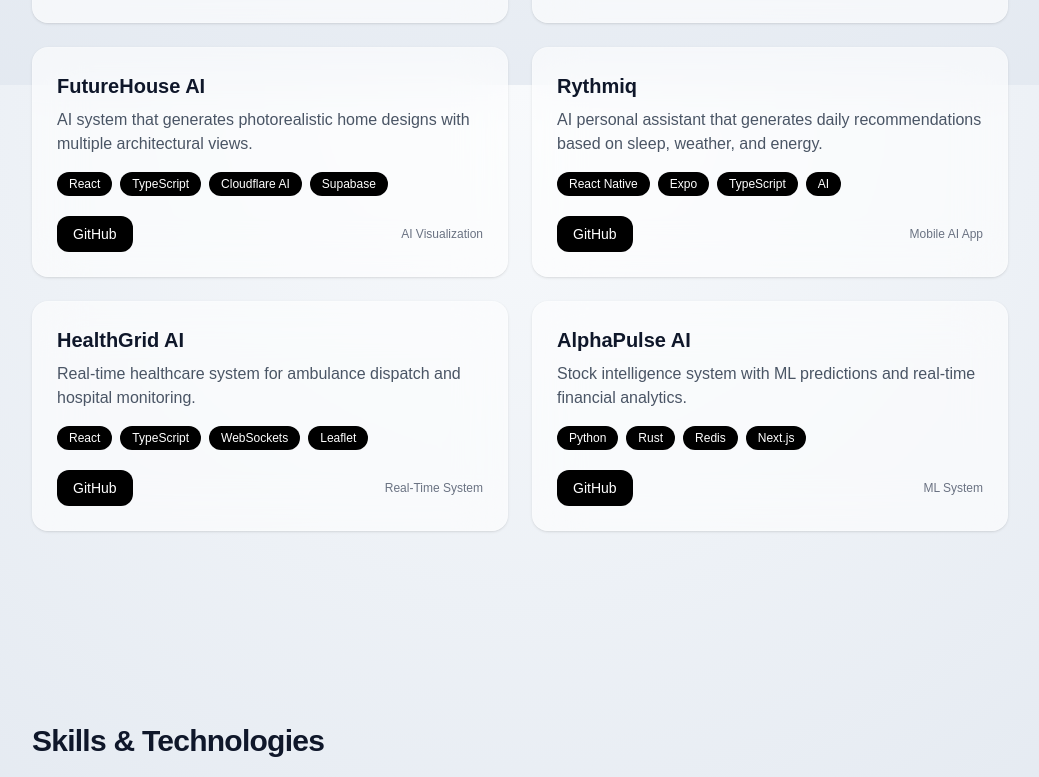
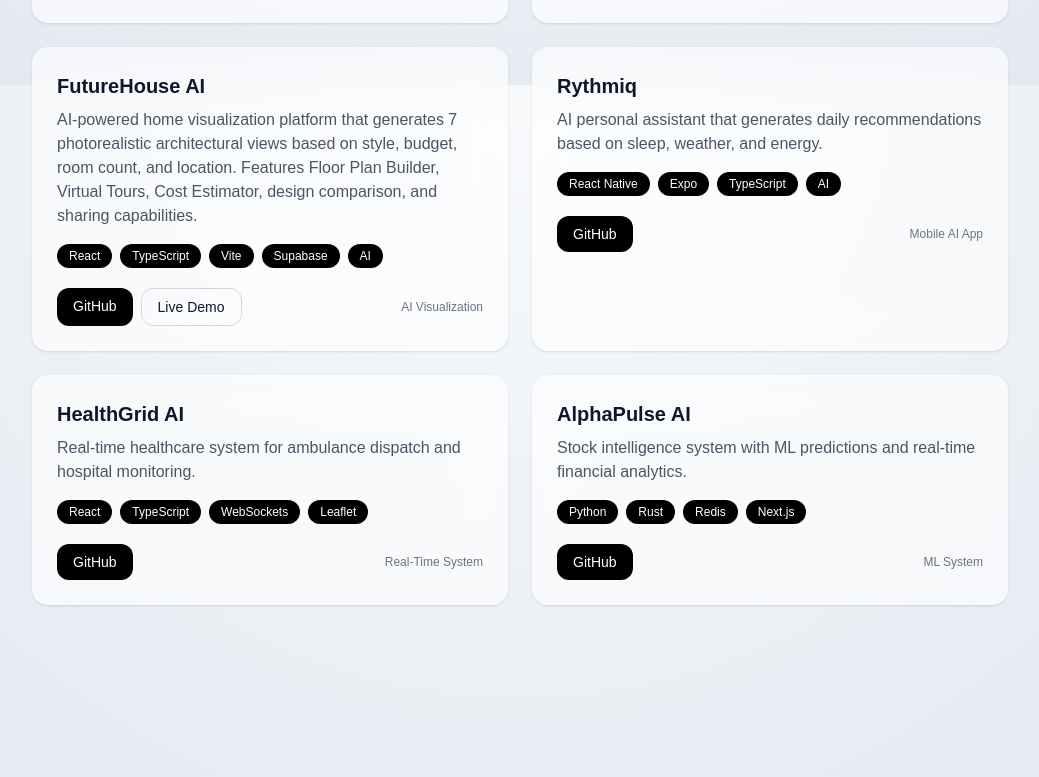
Before and after one commit to midhat81/midhat-portfolio, a Next.js app: page / in a window 1280 px wide. Shown: the part 2315-3092 px from the top of the page, without its empty margins (120-1159 px from the left). Built offline with nearby package versions, Linux system fonts and the light colour scheme.

Commit message:
Add FutureHouse AI live demo

```diff
--- a/app/components/Projects.tsx
+++ b/app/components/Projects.tsx
@@ -33,9 +33,10 @@ export default function Projects() {
           },
           {
             title: "FutureHouse AI",
-            desc: "AI system that generates photorealistic home designs with multiple architectural views.",
-            tech: ["React", "TypeScript", "Cloudflare AI", "Supabase"],
+            desc: "AI-powered home visualization platform that generates 7 photorealistic architectural views based on style, budget, room count, and location. Features Floor Plan Builder, Virtual Tours, Cost Estimator, design comparison, and sharing capabilities.",
+            tech: ["React", "TypeScript", "Vite", "Supabase", "AI"],
             link: "https://github.com/midhat81/Future-House",
+            live: "https://future-house-ai.vercel.app",
             tag: "AI Visualization"
           },
           {
@@ -70,7 +71,9 @@ export default function Projects() {
             whileHover={{ scale: 1.02 }}
             className="p-6 rounded-2xl bg-white/60 dark:bg-white/5 backdrop-blur-xl border border-white/20 dark:border-white/10 shadow-sm hover:shadow-2xl transition-all duration-300"
           >
-            <h3 className="text-xl font-semibold">{project.title}</h3>
+            <h3 className="text-xl font-semibold">
+              {project.title}
+            </h3>
 
             <p className="mt-2 text-gray-600 dark:text-gray-300">
               {project.desc}
@@ -88,14 +91,27 @@ export default function Projects() {
             </div>
 
             <div className="mt-5 flex items-center justify-between">
+              <div className="flex gap-2">
                 <a
                   href={project.link}
                   target="_blank"
                   rel="noopener noreferrer"
-                className="px-4 py-2 rounded-xl bg-black text-white text-sm transition-all duration-300 hover:shadow-lg hover:scale-[1.03] active:scale-[0.98]"
+                  className="px-4 py-2 rounded-xl bg-black text-white text-sm transition-all duration-300 hover:shadow-lg hover:scale-[1.03]"
                 >
                   GitHub
                 </a>
+
+                {"live" in project && (
+                  <a
+                    href={project.live}
+                    target="_blank"
+                    rel="noopener noreferrer"
+                    className="px-4 py-2 rounded-xl border border-gray-300 dark:border-gray-700 text-sm transition-all duration-300 hover:shadow-lg hover:scale-[1.03]"
+                  >
+                    Live Demo
+                  </a>
+                )}
+              </div>
 
               <span className="text-xs text-gray-500">
                 {project.tag}
```
Lines whose indentation alone changed are shown as unchanged.
